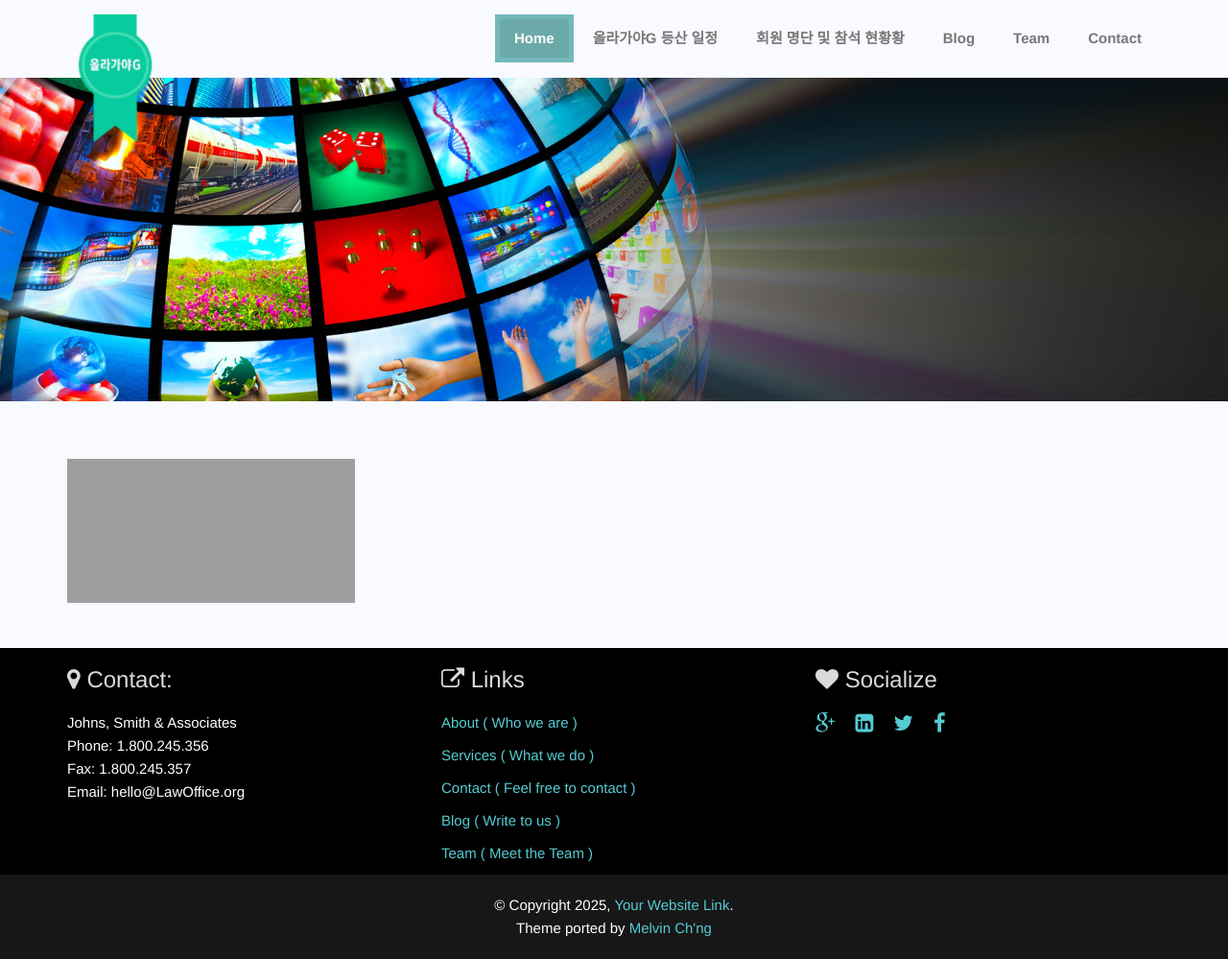
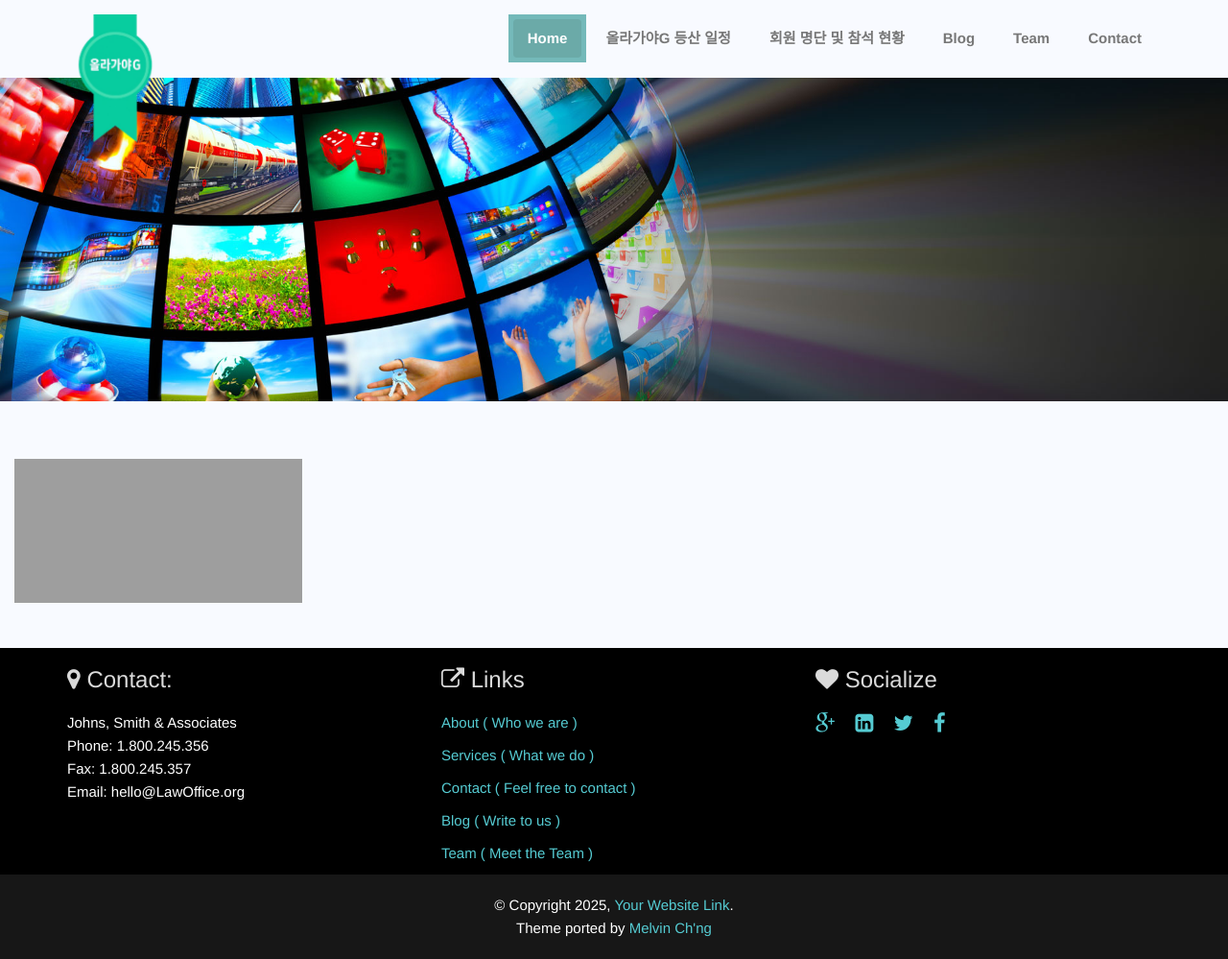
Before and after one commit to OlRaGaYaG/OlRaGaYaG.github.io, a Jekyll site: the page built from plan.html, in a window 1280 px wide. Shown: the whole page at 96% size. Built offline with Jekyll 4.4.1, drawn with Linux system fonts in a browser that asks for light colours; grey boxes are pictures that could not be loaded.

Commit message:
container 크기조절

```diff
--- a/_includes/header.html
+++ b/_includes/header.html
@@ -22,7 +22,7 @@
         <a href="/plan.html">올라가야G 등산 일정</a>
       </li>
       <li>
-        <a href="/member.html">회원 명단 및 참석 현황황</a>
+        <a href="/member.html">회원 명단 및 참석 현황</a>
       </li>
       <li>
         <a href="/blog.html">Blog</a>
--- a/member.html
+++ b/member.html
@@ -10,7 +10,7 @@ permalink: /member
 </div>
 
 <div id="banners"></div>
-<div class="container">
+<div class="container" style="width: auto; height: auto;">
   <iframe src="https://hikeup2024.github.io/members/" width="device-width" height="100%" style="border:none;"></iframe>
 </div>
 
--- a/plan.html
+++ b/plan.html
@@ -10,7 +10,7 @@ permalink: /plan
 </div>
 
 <div id="banners"></div>
-<div class="container">
+<div class="container" style="width: auto; height: auto;">
   <iframe src="https://hikeup2024.github.io/date/" width="device-width" height="100%" style="border:none;"></iframe>
 </div>
 
```
